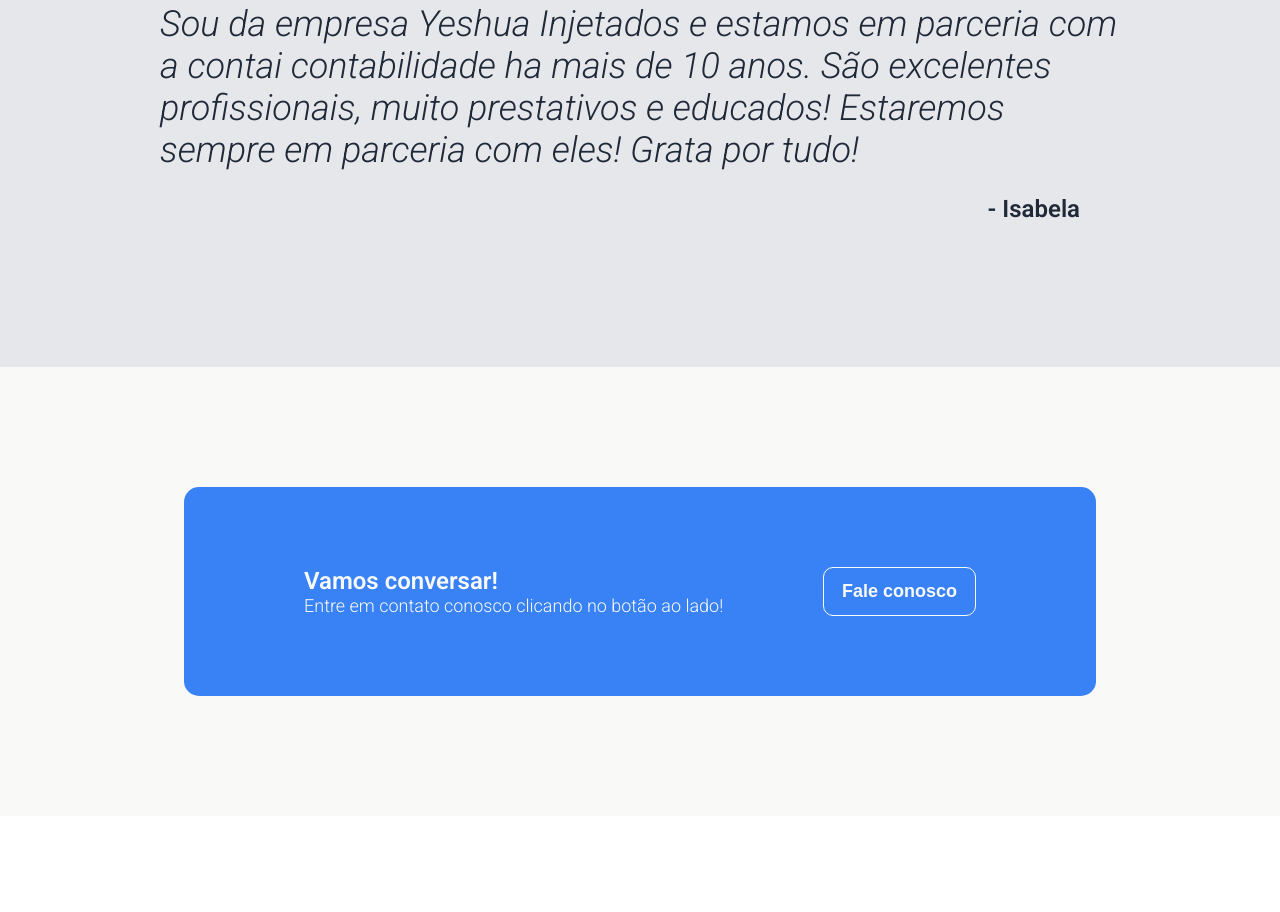
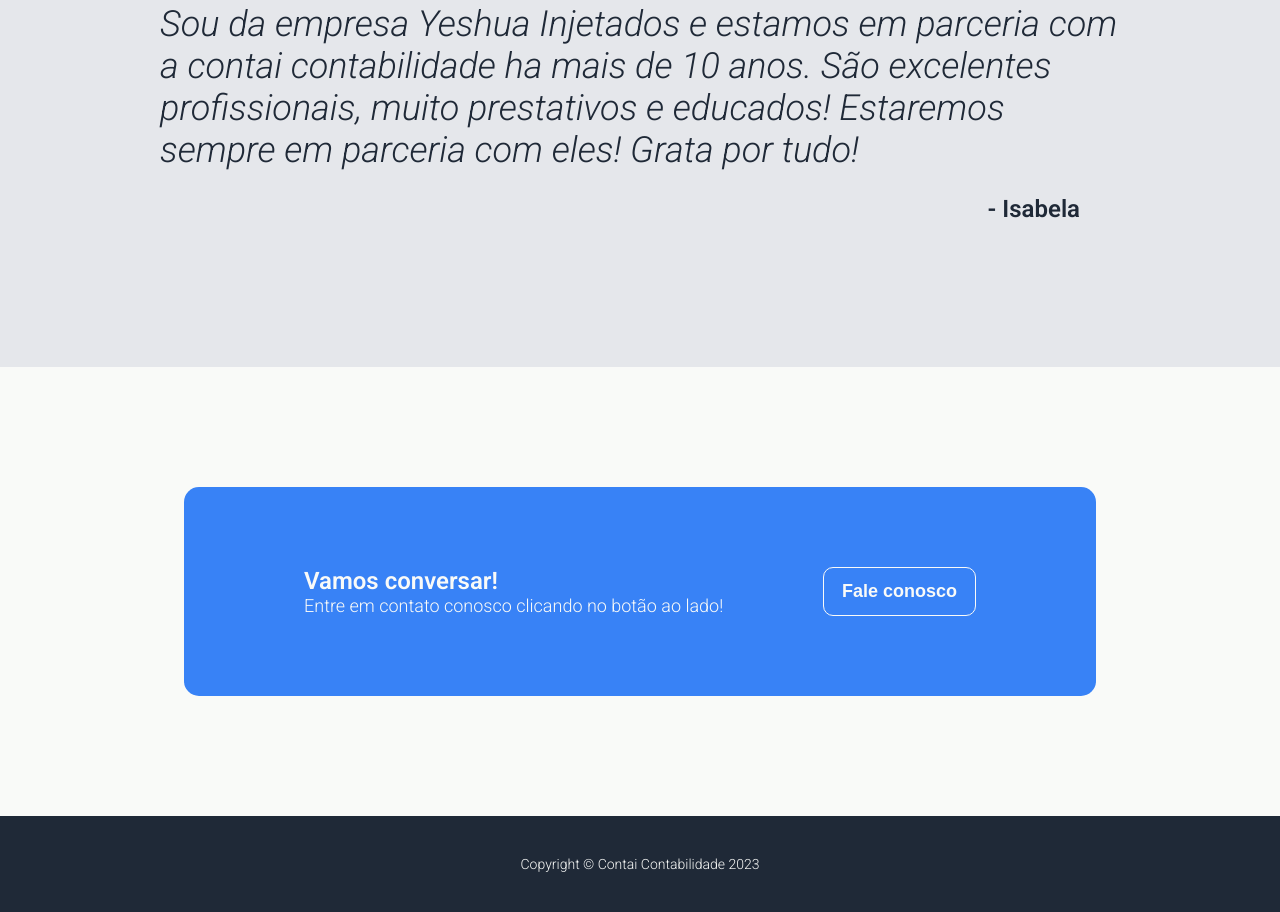
Before and after one commit to felprangel/contai-landing-page, a plain HTML site: page index.html in a window 1280 px wide. Shown: the part 1350-2262 px from the top of the page. Before the commit the page ends 2166 px from the top, so only its background shows below. Drawn offline with Linux system fonts and the light colour scheme.

Commit message:
Update footer and remove unused images

```diff
--- a/index.html
+++ b/index.html
@@ -74,6 +74,6 @@
             </div>
         </div>
     </div>
-    <div class="footer"></div>
+    <div class="footer">Copyright  ©  Contai Contabilidade 2023</div>
 </body>
 </html>
--- a/style.css
+++ b/style.css
@@ -206,3 +206,12 @@ button:hover {
     font-weight: 300;
     margin: 0;
 }
+
+.footer {
+    background-color: #1f2937;
+    color: #f9faf8;
+    font-size: 14px;
+    font-weight: 300;
+    padding: 5vh 7vh;
+    text-align: center;
+}
```
Also changed, not shown: images/icon-removebg-preview.png (deleted), images/icon.png (deleted).
